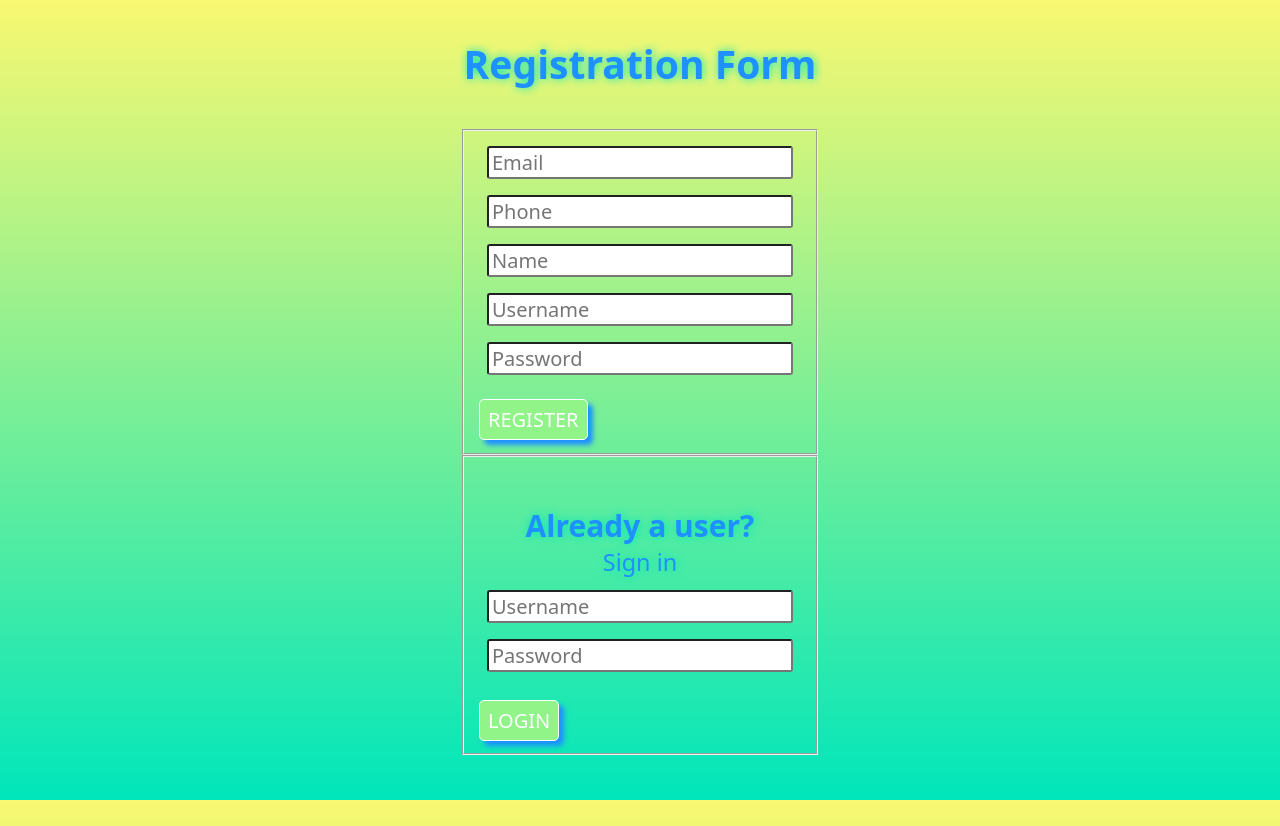
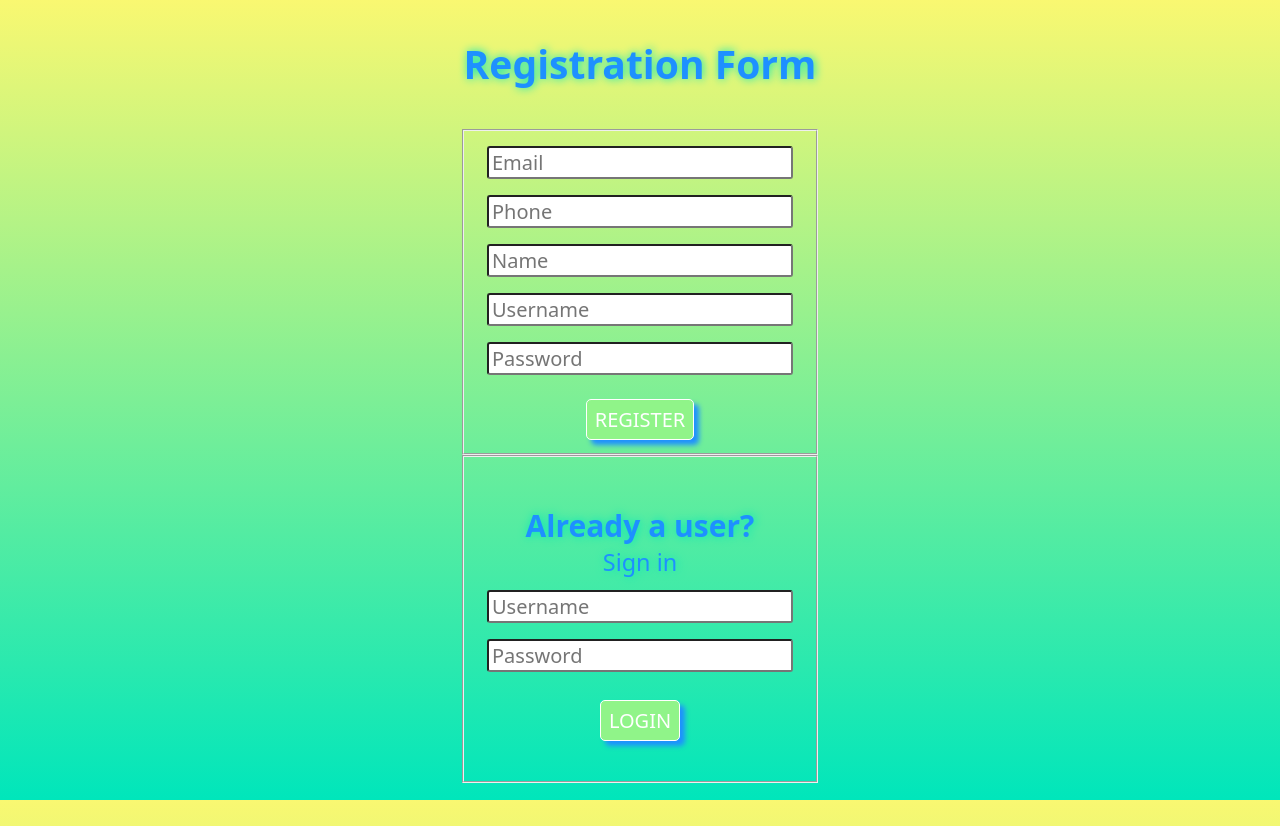
Before and after one commit to STLnick/app-login-registration, a website built with Parcel: page client/index.html in a window 1280 px wide. Built offline with nearby package versions, Linux system fonts and the light colour scheme.

Commit message:
:lipstick: Edit class names after switching 2 forms to 1 with 2 fieldsets

```diff
--- a/client/style.css
+++ b/client/style.css
@@ -37,12 +37,6 @@ h3 {
   margin: 0.25em 0 0.25em 0;
 }
 
-form {
-  align-items: center;
-  display: flex;
-  flex-direction: column;
-}
-
 label {
   color: var(--secondary-color);
   font-weight: 600;
@@ -72,7 +66,7 @@ button {
 
 /* Classes */
 
-.login-form {
+#login {
   padding-bottom: 2em;
 }
 
@@ -85,3 +79,9 @@ button {
   position: absolute;
   top: -9999px;
 }
+
+.flex-col-center {
+  align-items: center;
+  display: flex;
+  flex-direction: column;
+}
```
